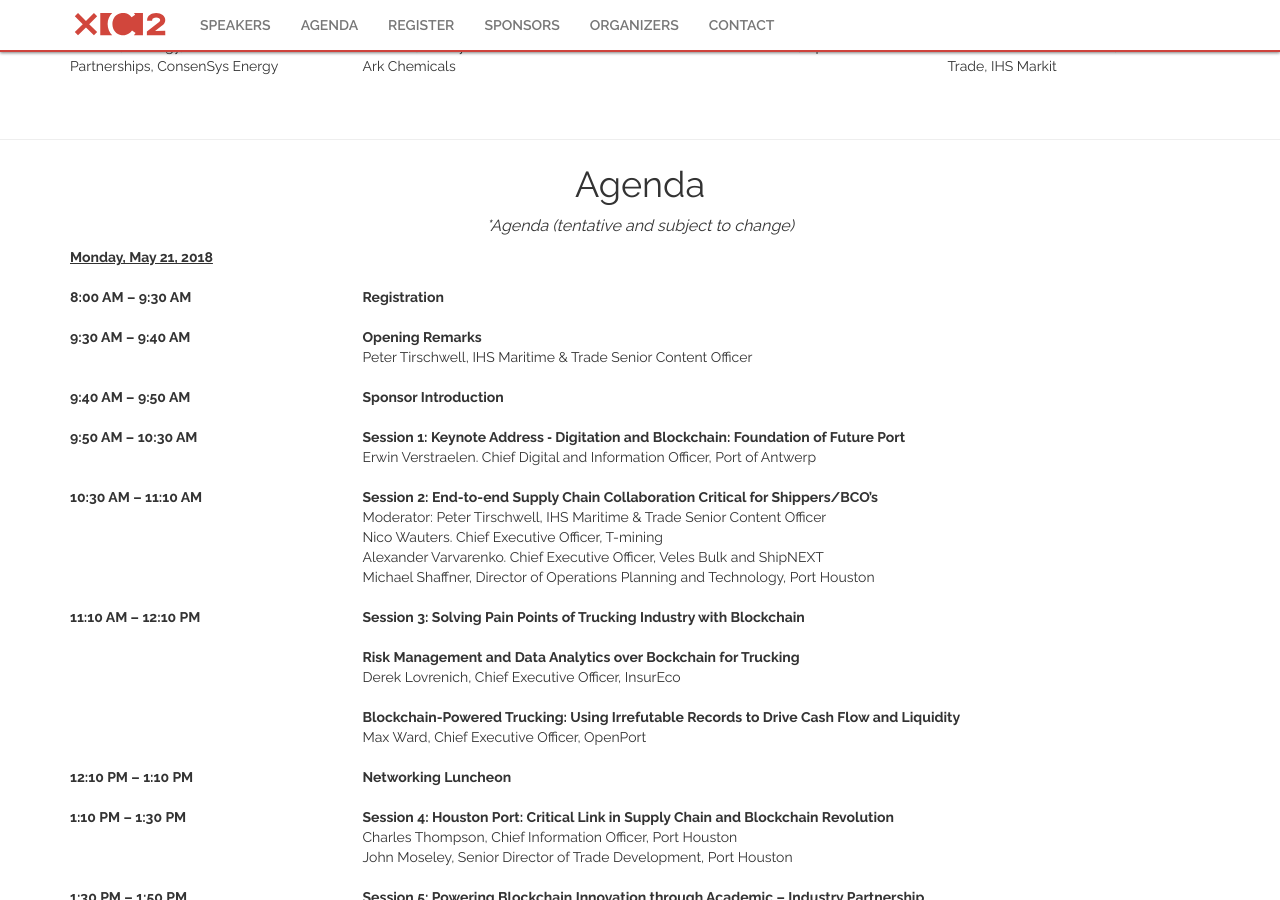
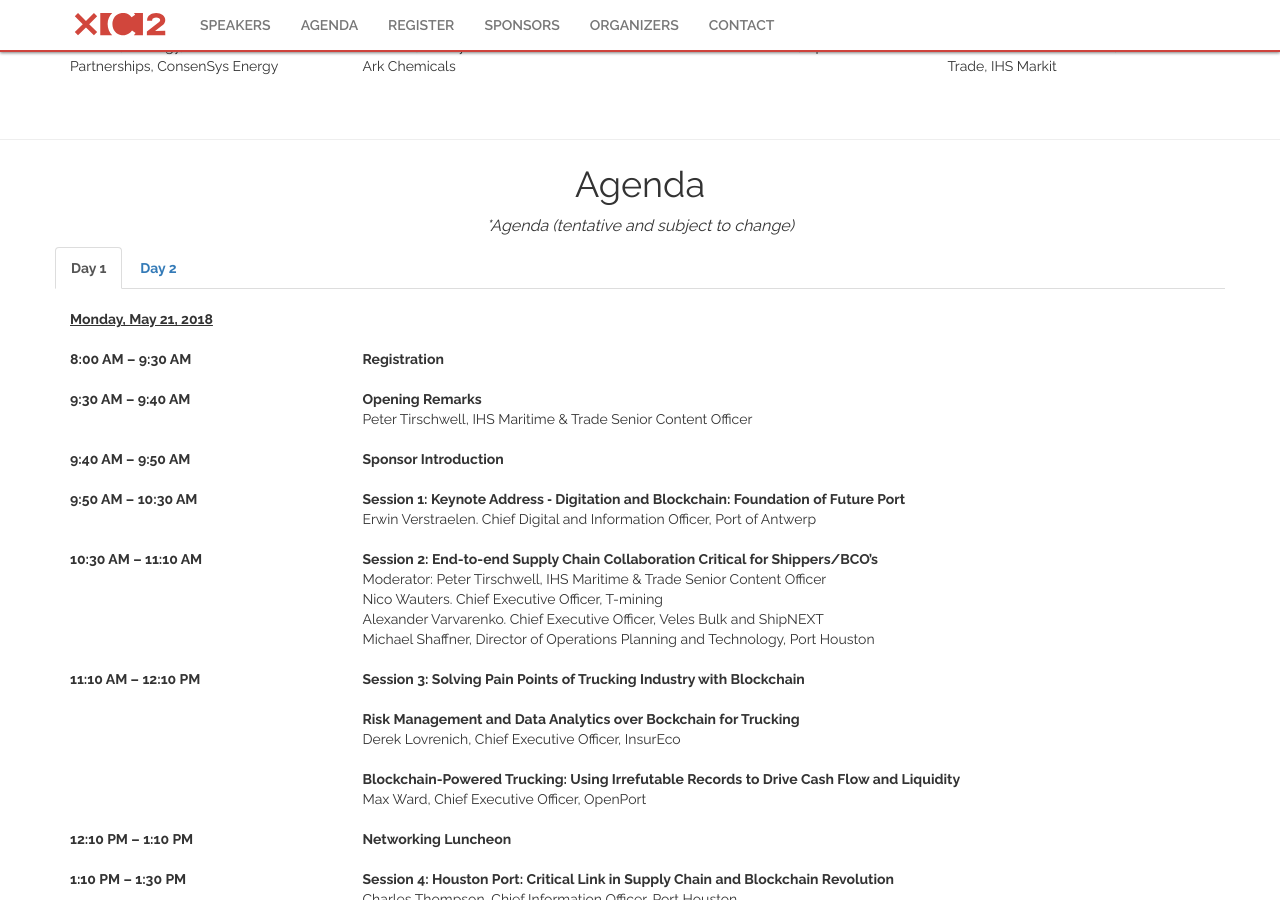
Before and after one commit to gnawalishyam/jekyll, a Jekyll site: the page built from index.html, in a window 1280 px wide and 900 px high, scrolled down 2955 px. Built offline with Jekyll 4.4.1, drawn with Linux system fonts in a browser that asks for light colours; some web fonts are replaced.

Commit message:
Added tabs for agenda

```diff
--- a/_layouts/default.html
+++ b/_layouts/default.html
@@ -125,6 +125,7 @@
 	<script src="/res/jquery-ui-1.10.4.custom.min.js"></script>
 	<script src="/res/bootstrap.min.js"></script>
 	<script src="/res/jasny-bootstrap.min.js"></script>
+	<!-- <script src="/res/tab.js"></script> -->
 
 	{% if page.layout == 'default' %}
 	<script>
--- a/index.html
+++ b/index.html
@@ -74,8 +74,19 @@
 		<h1>Agenda</h1>
 		<p class="notice">*Agenda (tentative and subject to change)</p>
 		<div class="row">
+
+			<!-- Start of Tab -->
+			<div>
+				<!-- Nav tabs -->
+				<ul class="nav nav-tabs" role="tablist">
+					<li role="presentation" class="active"><a href="#day1" aria-controls="day1" role="tab" data-toggle="tab"><b>Day 1</b></a></li>
+					<li role="presentation"><a href="#day2" aria-controls="day2" role="tab" data-toggle="tab"><b>Day 2</b></a></li>
+				</ul>
+				<!-- Tab panes -->
+				<div class="tab-content">
+					<div role="tabpanel" class="tab-pane fade in active" id="day1">
 						<div class="col-xxs-12">
-				<b><u>Monday, May 21, 2018</u></b></br></br>
+						</br><b><u>Monday, May 21, 2018</u></b></br></br>
 						</div>
 
 						<div class="col-sm-3">
@@ -168,6 +179,13 @@
 						<div class="col-sm-9">
 							<b>Closing Remarks</b></br></br>
 						</div>
+					</div>
+					<div role="tabpanel" class="tab-pane fade" id="day2">...</div>
+				</div>
+			</div>
+			<!-- End of Tab -->
+
+
 		</div>
 	</div>
 </section>
```
Lines whose indentation alone changed are shown as unchanged.
